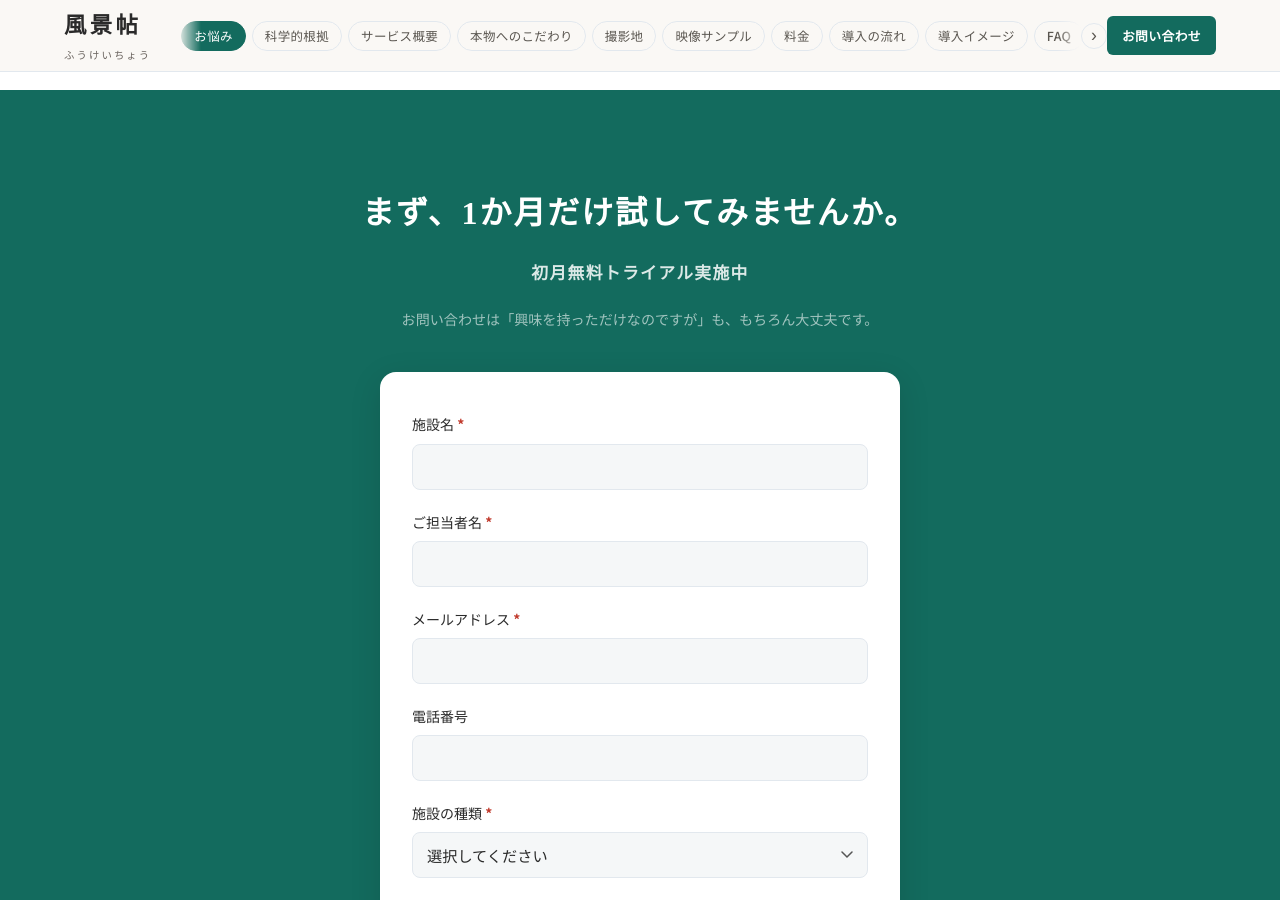
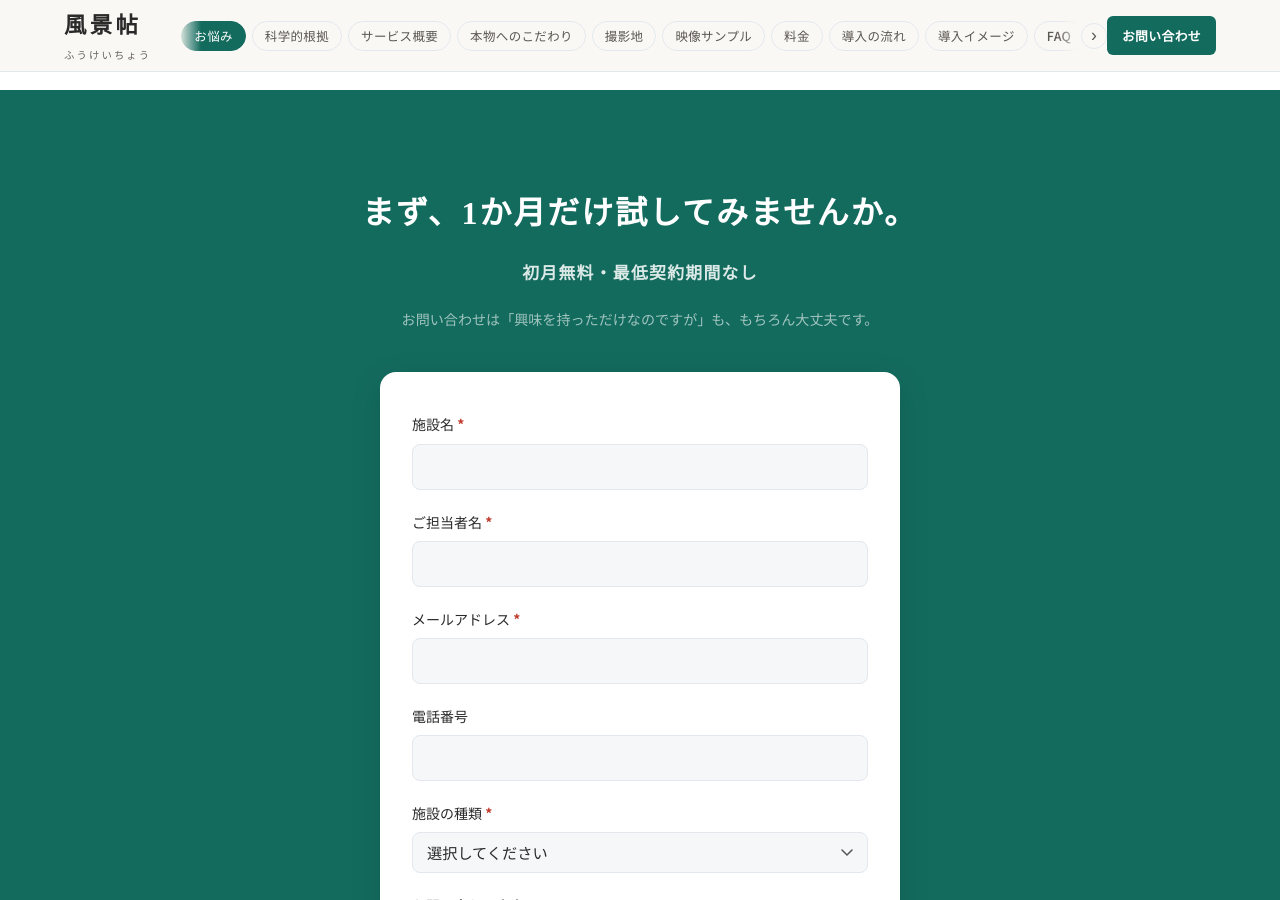
Before and after one commit to dr836gnypeq-ctrl/fukeichou-site, a Jekyll site: the page built from index.html, in a window 1280 px wide and 900 px high, scrolled down 14912 px. Built offline with Jekyll 4.4.1, drawn with Linux system fonts in a browser that asks for light colours; nearby versions of some CDN libraries.

Commit message:
footer.html: CTAの「初月無料トライアル実施中」を「初月無料・最低契約期間なし」に変更
「トライアル」は本契約前に別の体験版があるかのような表現のため撤回
（実際は本契約後に機器を貸し出し、届いた月の翌月末まで無料）。

Co-Authored-By: Claude Opus 4.8 <noreply@anthropic.com>

```diff
--- a/_includes/footer.html
+++ b/_includes/footer.html
@@ -1,7 +1,7 @@
 <section class="section section-contact" id="contact">
 <div class="container">
 <h2 class="section-heading">まず、1か月だけ試してみませんか。</h2>
-<p class="cta-offer">初月無料トライアル実施中</p>
+<p class="cta-offer">初月無料・最低契約期間なし</p>
 <p class="cta-reassure">お問い合わせは「興味を持っただけなのですが」も、もちろん大丈夫です。</p>
 <div class="contact-form-wrap">
 <form id="contactForm" class="contact-form" action="https://script.google.com/macros/s/AKfycby8QXDeAGRcw0EKLTDXHb2u2vTAY3E6SBMpsMNAD-YFUD-8BrBRknf8TmInWmULxyqRYw/exec" method="POST">
```
